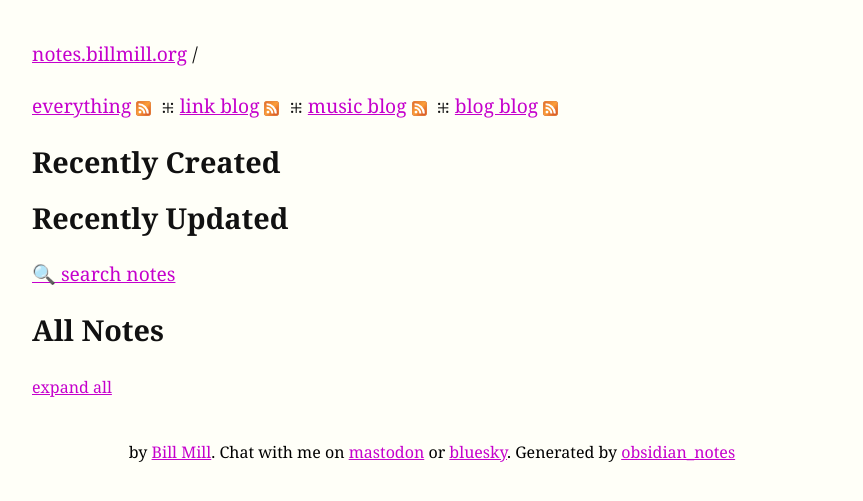
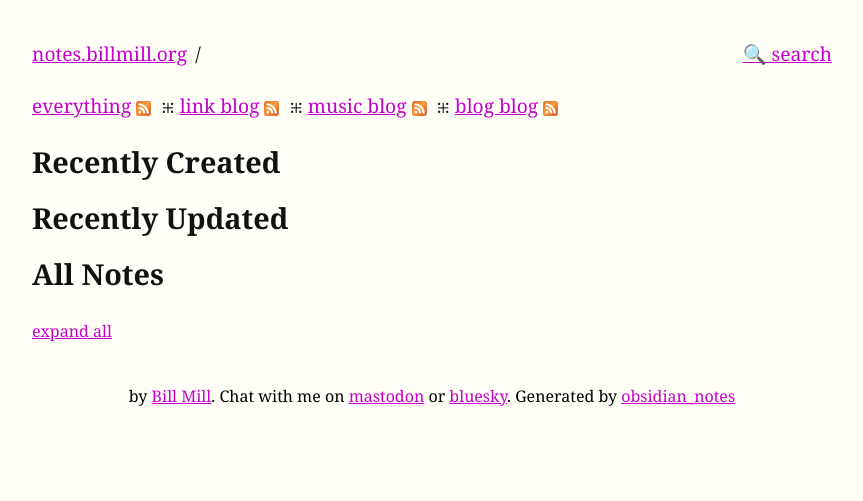
Before and after one commit to llimllib/obsidian_notes, a Python web app: template templates/index.html in a window 1280 px wide. Shown: the top 501 px of the page, without its empty margins (208-1071 px from the left). Run offline with Jinja, Linux system fonts and the light colour scheme; the template is opened without the code that fills it, so the values that code supplies are empty.

Commit message:
feat: move search to nav

```diff
--- a/templates/dir.html
+++ b/templates/dir.html
@@ -29,6 +29,7 @@
       {%- for link in tree.dirlinks() %}
       {{ link }} /
       {%- endfor %}
+      <a href="/search.html" class="search">🔍 search</a>
     </div>
     {%- if tree.child_dirs_are_numeric() %}
     {# This is a blog-type tree, and we want to display it in reverse order so
--- a/templates/index.html
+++ b/templates/index.html
@@ -36,11 +36,12 @@
   <main class="container">
     <div class="dirlinks" style="margin-bottom: 20px">
       <a href="/">notes.billmill.org</a> /
+      <a href="search.html" class="search">🔍 search</a>
     </div>
     <a href="/">everything</a><a href="/atom.xml"><img src="feed.svg" class="feedicon" /></a> ⁜
     <a href="/link_blog.html">link blog</a><a href="/link_blog.atom.xml"><img src="feed.svg" class="feedicon" /></a> ⁜
     <a href="/music/music_blog.html">music blog</a><a href="/music_blog.atom.xml"><img src="feed.svg" class="feedicon" /></a> ⁜
-    <a href="/blog.html">blog blog<a href="/blog.atom.xml"><img src="feed.svg" class="feedicon" /></a>
+    <a href="/blog.html">blog blog</a><a href="/blog.atom.xml"><img src="feed.svg" class="feedicon" /></a>
     <h2>Recently Created</h2>
     <ul>
       {% for page in recently_created %}
@@ -63,9 +64,6 @@
       </li>
       {% endfor %}
     </ul>
-    <div>
-      <a href="search.html">🔍 search notes</a>
-    </div>
     <h2>All Notes</h2>
     <a id="collapseall" href="#">expand all</a>
     <ul class="tree">
--- a/templates/page.html
+++ b/templates/page.html
@@ -39,6 +39,7 @@
       {%- for link in page.dirlinks() %}
       {{ link }} /
       {%- endfor %}
+      <a href="/search.html" class="search">🔍 search</a>
     </div>
     <h1 class="title">{{ page.title }}</h1>
     <!-- digital ocean spaces has some sort of horrific cloudflare
--- a/templates/style.css
+++ b/templates/style.css
@@ -16,8 +16,8 @@ body {
   padding: 0;
 }
 
-p>code,
-li>code {
+p > code,
+li > code {
   background-color: #f6fcff;
   padding: 2px;
   font-size: 1rem;
@@ -37,8 +37,8 @@ main {
     display: none;
   }
 
-    p>code,
-    li>code {
+  p > code,
+  li > code {
     background-color: #f6fcff;
     padding: 1px;
     font-size: 1rem;
@@ -200,6 +200,19 @@ video {
 .dirlink {
   text-decoration: none;
   font-size: 14px;
+}
+
+.dirlinks {
+  display: flex;
+  flex-wrap: wrap;
+  align-items: baseline;
+  justify-content: space-between;
+  gap: 0 0.5rem;
+  margin-bottom: 20px;
+}
+
+.dirlinks .search {
+  margin-left: auto;
 }
 
 a.external-link {
```
Lines whose indentation alone changed are shown as unchanged.
